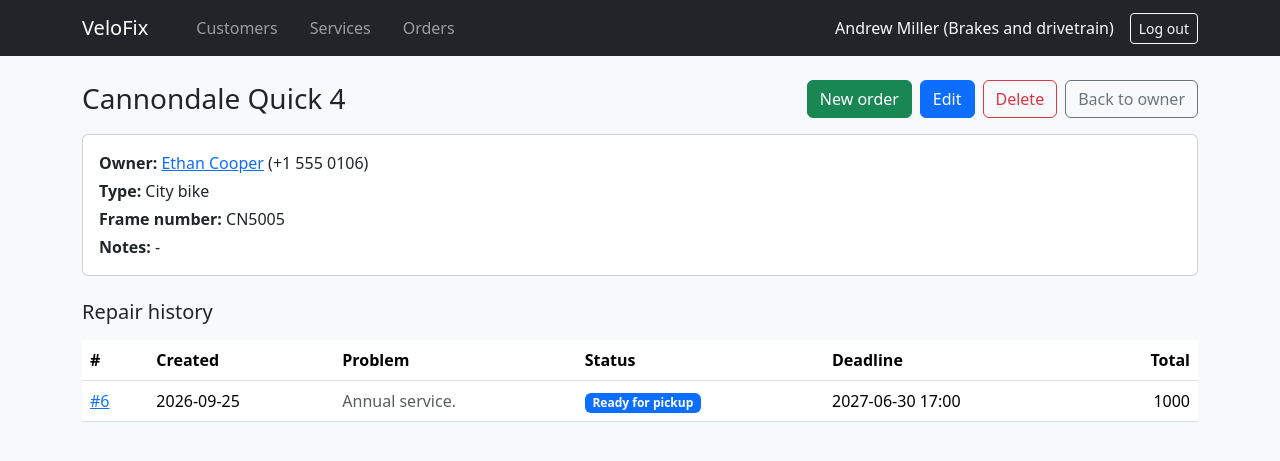
After one commit to sofiia-pohuliailo388/velofix, a Django app: page /customers/bicycles/7/ in a window 1280 px wide. The commit adds this page. Shown: the top 461 px of the page. Run offline with Django 5.2, Linux system fonts and the light colour scheme; a user stored in the database is signed in; data comes from the database, SQL or seed files in the repository.

Commit message:
add bicycle detail page with repair history

```diff
--- a/apps/customers/urls.py
+++ b/apps/customers/urls.py
@@ -8,7 +8,8 @@ from .views import (
     CustomerDelete,
     BicycleCreate,
     BicycleDelete,
-    BicycleUpdate
+    BicycleUpdate,
+    BicycleDetail,
 )
 
 urlpatterns = [
@@ -20,4 +21,5 @@ urlpatterns = [
     path("<int:customer_pk>/bicycles/add/", BicycleCreate.as_view(), name="bicycle-create"),
     path("bicycles/<int:pk>/edit/", BicycleUpdate.as_view(), name="bicycle-update"),
     path("bicycles/<int:pk>/delete/", BicycleDelete.as_view(), name="bicycle-delete"),
+    path("bicycles/<int:pk>/", BicycleDetail.as_view(), name="bicycle-detail"),
 ]
--- a/apps/customers/views.py
+++ b/apps/customers/views.py
@@ -131,3 +131,8 @@ class BicycleDelete(LoginRequiredMixin, generic.DeleteView):
 
     def get_success_url(self):
         return self.object.customer.get_absolute_url()
+
+class BicycleDetail(LoginRequiredMixin, generic.DetailView):
+    model = Bicycle
+    queryset = Bicycle.objects.select_related("customer").prefetch_related("repair_orders")
+    template_name = "customers/bicycle_detail.html"
--- /dev/null
+++ b/templates/customers/bicycle_detail.html
@@ -0,0 +1,64 @@
+{% extends "base.html" %}
+
+{% block title %}{{ bicycle.brand }} {{ bicycle.model }} - VeloFix{% endblock %}
+
+{% block content %}
+<div class="d-flex justify-content-between align-items-center mb-3">
+  <h1 class="h3 m-0">{{ bicycle.brand }} {{ bicycle.model }}</h1>
+  <div class="d-flex gap-2">
+    <a href="{% url 'order-create' bicycle.pk %}" class="btn btn-success">New order</a>
+    <a href="{% url 'bicycle-update' bicycle.pk %}" class="btn btn-primary">Edit</a>
+    <a href="{% url 'bicycle-delete' bicycle.pk %}" class="btn btn-outline-danger">Delete</a>
+    <a href="{{ bicycle.customer.get_absolute_url }}" class="btn btn-outline-secondary">Back to owner</a>
+  </div>
+</div>
+
+<div class="card mb-4">
+  <div class="card-body">
+    <p class="mb-1"><strong>Owner:</strong>
+      <a href="{{ bicycle.customer.get_absolute_url }}">{{ bicycle.customer.full_name }}</a>
+      ({{ bicycle.customer.phone }})
+    </p>
+    <p class="mb-1"><strong>Type:</strong> {{ bicycle.get_bike_type_display }}</p>
+    <p class="mb-1"><strong>Frame number:</strong> {{ bicycle.frame_number|default:"-" }}</p>
+    <p class="mb-0"><strong>Notes:</strong> {{ bicycle.notes|default:"-" }}</p>
+  </div>
+</div>
+
+<h2 class="h5 mb-3">Repair history</h2>
+<div class="table-responsive">
+  <table class="table table-hover align-middle bg-white">
+    <thead>
+      <tr>
+        <th>#</th>
+        <th>Created</th>
+        <th>Problem</th>
+        <th>Status</th>
+        <th>Deadline</th>
+        <th class="text-end">Total</th>
+      </tr>
+    </thead>
+    <tbody>
+      {% for order in bicycle.repair_orders.all %}
+        <tr>
+          <td><a href="{% url 'order-detail' order.pk %}">#{{ order.pk }}</a></td>
+          <td class="text-nowrap">{{ order.created_at|date:"Y-m-d" }}</td>
+          <td class="text-muted">{{ order.problem_description|truncatechars:50 }}</td>
+          <td><span class="badge text-bg-primary">{{ order.get_status_display }}</span></td>
+          <td class="text-nowrap">
+            {{ order.deadline|date:"Y-m-d H:i" }}
+            {% if order.is_overdue %}
+              <span class="badge text-bg-danger">Overdue</span>
+            {% endif %}
+          </td>
+          <td class="text-end">{{ order.total }}</td>
+        </tr>
+      {% empty %}
+        <tr>
+          <td colspan="6" class="text-muted">This bicycle has no repair orders yet.</td>
+        </tr>
+      {% endfor %}
+    </tbody>
+  </table>
+</div>
+{% endblock %}
--- a/templates/customers/customer_detail.html
+++ b/templates/customers/customer_detail.html
@@ -39,8 +39,8 @@
     <tbody>
       {% for bicycle in customer.bicycles.all %}
         <tr>
-          <td>{{ bicycle.brand }}</td>
-          <td>{{ bicycle.model }}</td>
+          <td><a href="{% url 'bicycle-detail' bicycle.pk %}">{{ bicycle.brand }}</a></td>
+          <td><a href="{% url 'bicycle-detail' bicycle.pk %}">{{ bicycle.model }}</a></td>
           <td>{{ bicycle.get_bike_type_display }}</td>
           <td>{{ bicycle.frame_number|default:"-" }}</td>
           <td class="text-end text-nowrap">
```
Also changed, not shown: templates/orders/order_detail.html (+9 -2 lines).
